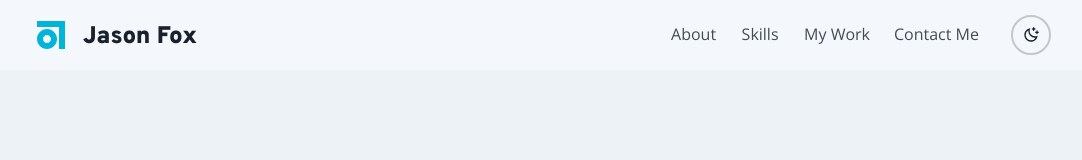
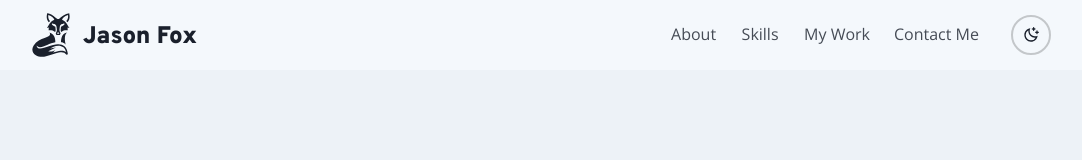
Before and after one commit to jsonFox/portfolio, a React (Vite) app: page / in a window 1280 px wide. Shown: the top 160 px of the page, without its empty margins (101-1183 px from the left). Built offline with nearby package versions, Linux system fonts and the light colour scheme; a web font is replaced by a local one.

Commit message:
Update logo

```diff
--- a/src/components/Header.tsx
+++ b/src/components/Header.tsx
@@ -78,7 +78,6 @@ export default function Header({ sections }: { sections: Array<string> }) {
         <Flex alignItems='center'>
           <Icon
             as={Logo}
-            color={'cyan.500'}
             w={{ base: '32px', md: '40px', lg: '44px', xl: '48px' }}
             h={{ base: '32px', md: '40px', lg: '44px', xl: '48px' }}
           />
--- a/src/components/icons/index.tsx
+++ b/src/components/icons/index.tsx
@@ -35,8 +35,8 @@ export {
 } from 'react-icons/bs'
 
 export {
-  CgAbstract as Logo,
-} from 'react-icons/cg'
+  GiFox as Logo,
+} from 'react-icons/gi'
 
 export {
   FiExternalLink as ExternalLink
```
